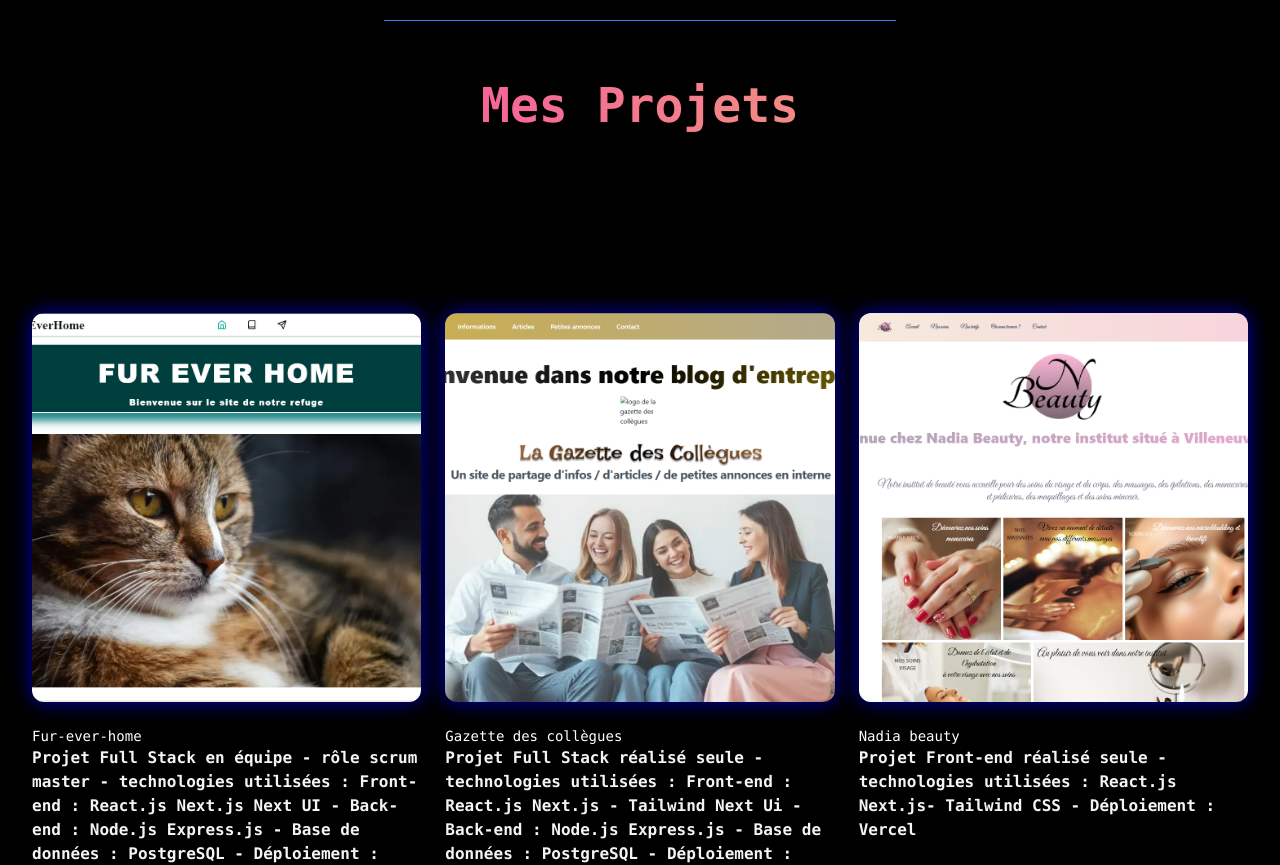
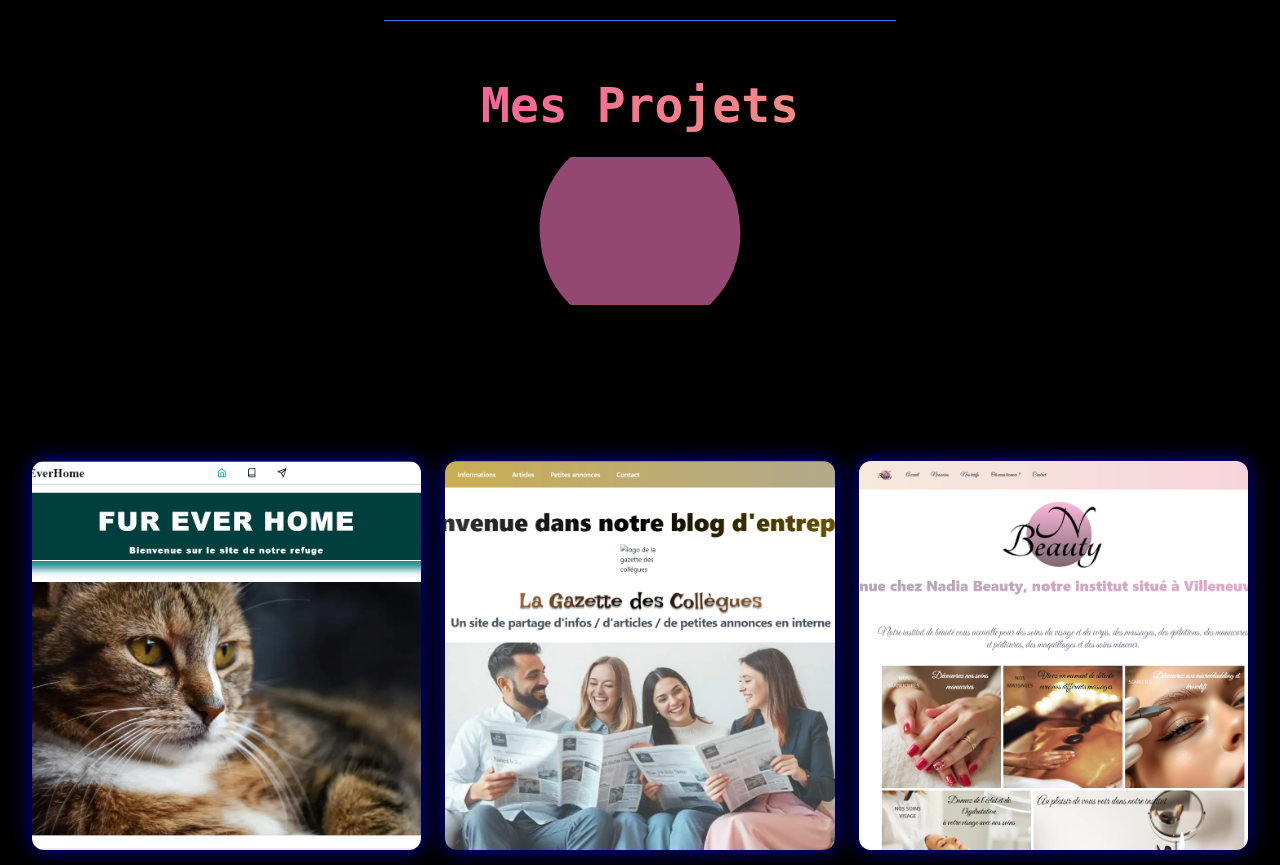
Before and after one commit to BakrimNadia/Portfolio-Nadia, a Next.js app: page / in a window 1280 px wide. Shown: the part 3822-4687 px from the top of the page. Built offline with nearby package versions, Linux system fonts and the light colour scheme.

Commit message:
add animation to project section

```diff
--- /dev/null
+++ b/src/app/Components/Anim.tsx
@@ -0,0 +1,34 @@
+'use client';
+import * as motion from "motion/react-client"
+
+export default function Anim() {
+    return (
+
+        <motion.div
+            animate={{
+                scale: [1, 2, 2, 1, 1],
+                rotate: [0, 0, 180, 180, 0],
+                borderRadius: ["0%", "0%", "50%", "50%", "0%"],
+            }}
+            transition={{
+                duration: 2,
+                ease: "easeInOut",
+                times: [0, 0.2, 0.5, 0.8, 1],
+                repeat: Infinity,
+                repeatDelay: 1,
+            }}
+            style={box}
+        />
+    )
+}
+
+/**
+ * ==============   Styles   ================
+ */
+
+const box = {
+    width: 100,
+    height: 100,
+    backgroundColor:"rgb(147, 72, 113)",
+    borderRadius: 5,
+}
--- a/src/app/Components/Projects.tsx
+++ b/src/app/Components/Projects.tsx
@@ -1,4 +1,6 @@
 'use client';
+
+import Anim from "./Anim";
 
 const callouts = [
     {
@@ -46,6 +48,9 @@ const callouts = [
           <h2 className="text-5xl font-extrabold text-center relative p-3 mb-4 gradient-text">
           Mes Projets
           </h2>
+          <div className="relative flex size-full max-w-lg items-center justify-center overflow-hidden rounded-lg mx-auto p-6">
+          <Anim />
+          </div>
           <div className="mx-auto max-w-2xl py-16 sm:py-24 lg:max-w-none lg:py-32">
 
             <div className="mt-3 space-y-12 lg:grid lg:grid-cols-3 lg:gap-x-6 lg:space-y-0">
```
